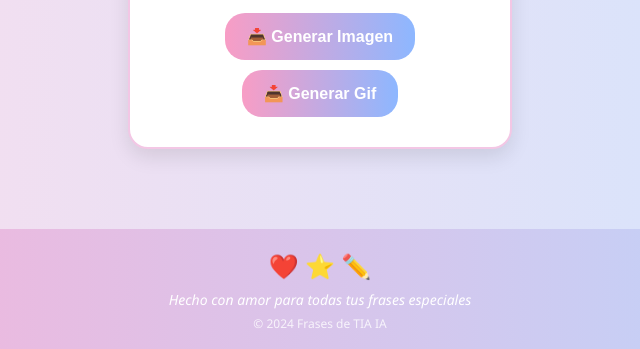
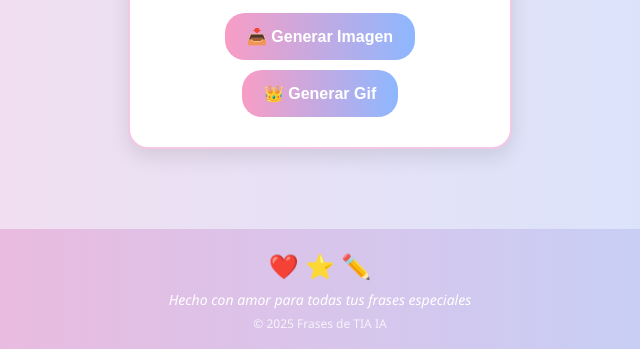
Before and after one commit to 351jimenavel/Generador-Frase-Imagen-Tias, a plain HTML site: page index.html in a window 1280 px wide. Shown: the part 597-946 px from the top of the page, 320-960 px from the left. Drawn offline with Linux system fonts and the light colour scheme.

Commit message:
se agrego boton premium

```diff
--- a/index.html
+++ b/index.html
@@ -244,7 +244,7 @@
       </div>
 
       <button class="generar">📥 Generar Imagen</button>
-      <button class="generar">📥 Generar Gif</button>
+      <button class="generar">👑 Generar Gif</button>
     </div>
   </main>
 
@@ -252,7 +252,7 @@
     <div class="footer-contenido">
       <div class="footer-iconos">❤️ ⭐ ✏️</div>
       <p>Hecho con amor para todas tus frases especiales</p>
-      <small>© 2024 Frases de TIA IA</small>
+      <small>© 2025 Frases de TIA IA</small>
     </div>
   </footer>
 
```
